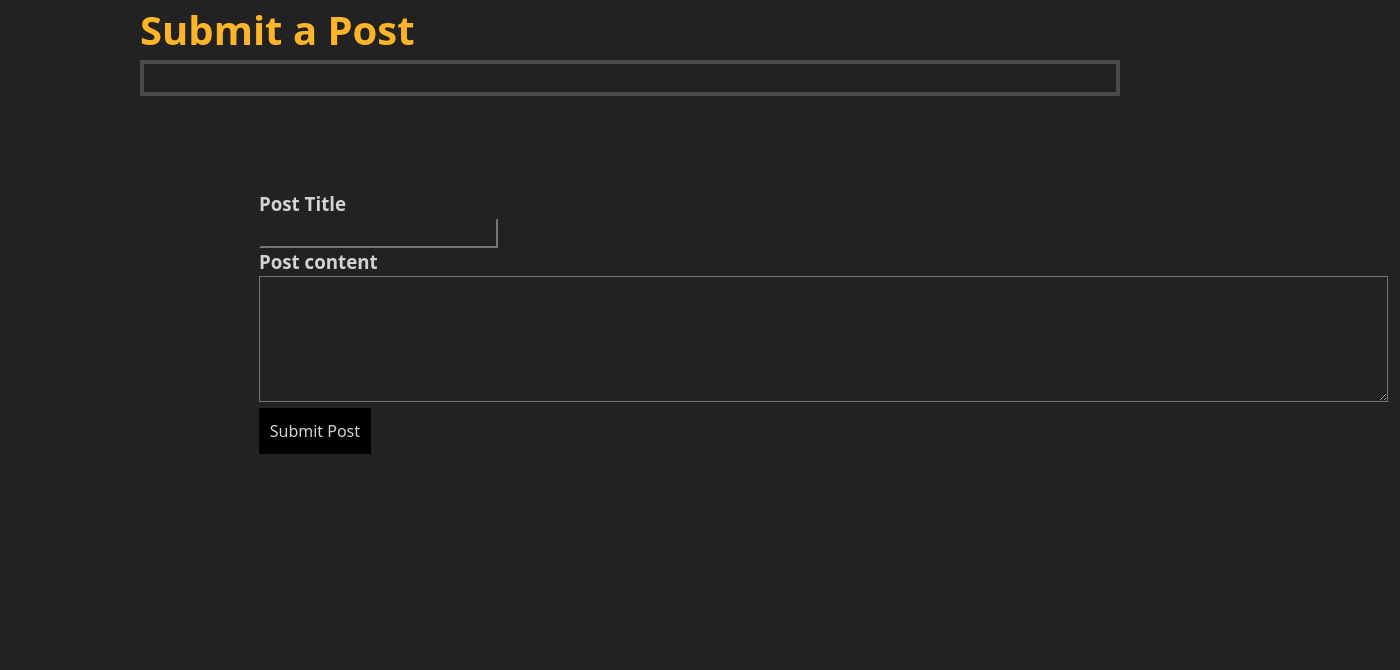
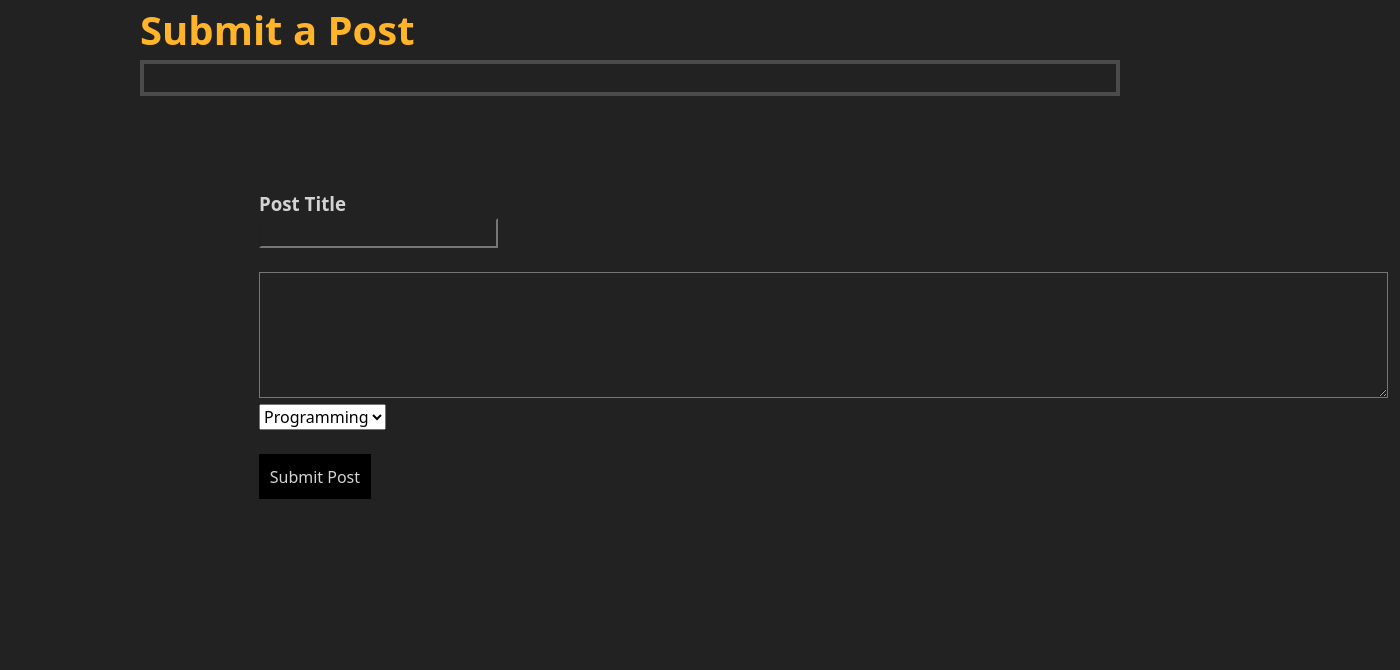
Before and after one commit to CybrNight/CSE106-Forum, a Flask app: template forum/blueprints/post/templates/post-create.html in a window 1400 px wide. Shown: the part 52-722 px from the top of the page. Run offline with Flask 3, Linux system fonts and the light colour scheme; the template is opened without the code that fills it, so the values that code supplies are empty.

Commit message:
Implemented tag dropdown

```diff
--- a/forum/blueprints/post/routes.py
+++ b/forum/blueprints/post/routes.py
@@ -300,13 +300,14 @@ def submit_post():
         # Get the reply content from the form
         title = bleach.clean(request.form.get("post-title"), strip=True)
         content = bleach.clean(request.form.get('post-content'), strip=True)
+        tag = request.form.get('post-tag')
 
         if len(title) == 0 or len(content) == 0:
             return "Post content and title cannot be empty", 409
 
         # Create new Reply object, and add new PostReply to the database
         post = Post(title=title, content=content)
-        tag = Tag(choice(list(TagType)))
+        tag = Tag(TagType(tag))
         post.tags.append(tag)
         current_user.posts.append(post)
 
--- a/forum/blueprints/post/templates/post-create.html
+++ b/forum/blueprints/post/templates/post-create.html
@@ -1,13 +1,7 @@
 {% extends "base-new.html" %} {% block content %} {% block head %} {{ super() }}
 <script src="{{ url_for('static',filename='js/postCreate.js') }}"></script>
-<link
-  rel="stylesheet"
-  href="{{ url_for('static', filename='css/base-new.css') }}"
-/>
-<link
-  rel="stylesheet"
-  href="{{ url_for('static', filename='css/post-view.css') }}"
-/>
+<link rel="stylesheet" href="{{ url_for('static', filename='css/base-new.css') }}" />
+<link rel="stylesheet" href="{{ url_for('static', filename='css/post-view.css') }}" />
 
 <link rel="stylesheet" href="https://cdnjs.cloudflare.com/ajax/libs/font-awesome/4.7.0/css/font-awesome.min.css">
 {% endblock %}
@@ -23,11 +17,7 @@
       category, message in messages %}
       <div class="{{ category }}">{{ message }}</div>
       {% endfor %} {% endwith %}
-      <form
-        class="post-form"
-        method="post"
-        action=" {{ url_for('post_bp.submit_post') }}"
-      >
+      <form class="post-form" method="post" action=" {{ url_for('post_bp.submit_post') }}">
         <br />
         <div class="field">
           <div class="control">
@@ -35,12 +25,22 @@
             <input name="post-title">
           </div>
         </div>
+        <br>
         <div class="field">
           <div class="control">
-            <h3>Post content</h1>
             <textarea name="post-content" cols="120" rows="5"></textarea>
           </div>
         </div>
+        <div class="field">
+          <div class="control"></div>
+          <select name="post-tag" id="tagFilter">
+            <option value="Programming">Programming</option>
+            <option value="Science">Science</option>
+            <option value="History">History</option>
+            <option value="Math">Math</option>
+          </select>
+        </div>
+        <br>
         <button class="button is-block is-info is-large is-fullwidth">
           Submit Post
         </button>
```
